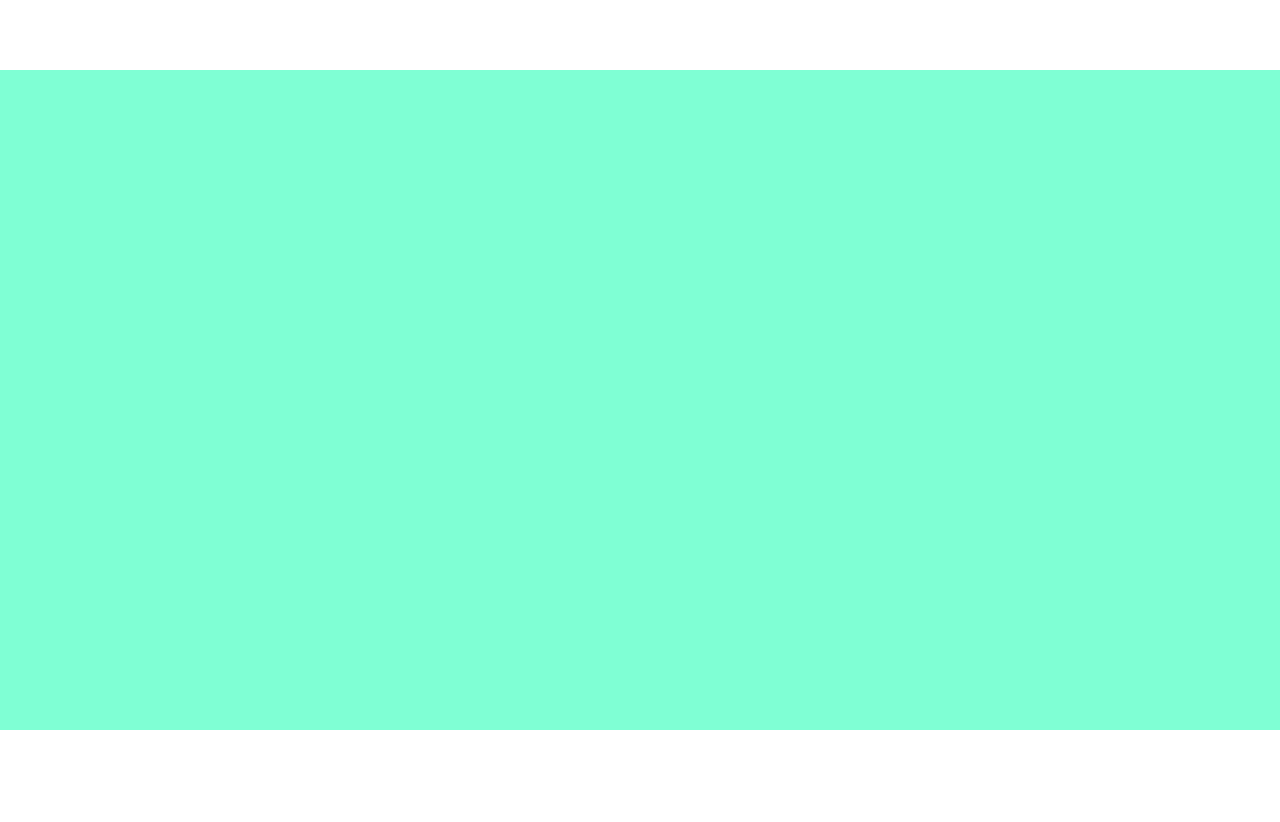
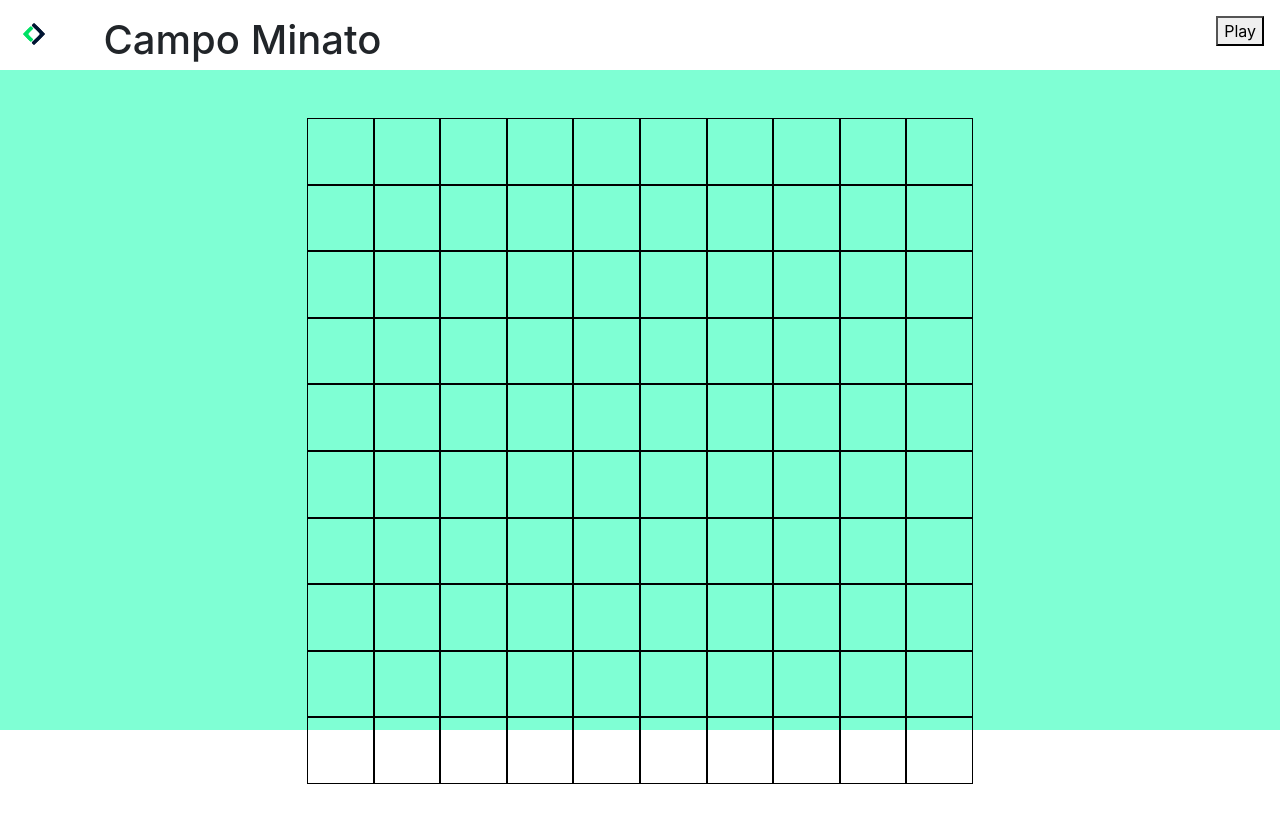
Before and after one commit to AngelicoDaniel/js-campominato-grid, a plain HTML site: page index.html in a window 1280 px wide. Before the commit the page ends 800 px from the top, so only its background shows below. Drawn offline with nearby package versions, Linux system fonts and the light colour scheme.

Commit message:
ancora struttura

```diff
--- a/assets/css/style.css
+++ b/assets/css/style.css
@@ -11,18 +11,18 @@ footer {
     height:  70px;
 }
 
-#grid {
+#griglia {
     display: flex;
     justify-content: center;
     align-items: center;
     flex-wrap: wrap;
-    width: 80%;
+    width: 60%;
     margin: 0 auto;
 }
 
 .square{
     border: 1px solid black;
-    width: calc(100/8);
+    width: calc(100%/10);
     aspect-ratio: 1/1;
 }
 
--- a/assets/script/main.js
+++ b/assets/script/main.js
@@ -0,0 +1,23 @@
+const griglia = document.getElementById('griglia')
+console.log(griglia)
+
+function creazioneBox(){
+    const div = document.createElement('div')
+    div.classList.add('square')
+    return div;
+}
+
+console.log( creazioneBox() )
+
+for (let i = 0; i < 100; i++){
+
+    let element = creazioneBox();
+    console.log(element)
+    element.addEventListener('click', function() {
+        console.log(this)
+        this.classList.toggle('active')
+
+    })
+
+    griglia.append (element)
+}
--- a/index.html
+++ b/index.html
@@ -1,17 +1,31 @@
 <!doctype html>
 <html lang="en">
-  <head>
+<head>
     <meta charset="utf-8">
     <meta name="viewport" content="width=device-width, initial-scale=1, shrink-to-fit=no">
     <link rel="stylesheet" href="https://cdn.jsdelivr.net/npm/bootstrap@4.3.1/dist/css/bootstrap.min.css" integrity="sha384-ggOyR0iXCbMQv3Xipma34MD+dH/1fQ784/j6cY/iJTQUOhcWr7x9JvoRxT2MZw1T" crossorigin="anonymous">
     <title>campominato grid</title>
     <link rel="stylesheet" href="assets/css/style.css">
-  </head>
-  <body>
-    <header></header>
+</head>
+<body>
+    <header class="d-flex justify-content-between p-3">
+
+        <div class="row">
+            <div class="col-1">
+                <img class="w-50" src="assets/img/mobile-logo.png" alt="logo">
+            </div>
+            <h1>Campo Minato</h1>
+        </div>
+
+        <div>
+            <button>Play</button>
+        </div>
+    </header>
 
     <main>
-        <section id="grid" class="container d-flex flex-wrap"></section>
+        <section class="container py-5">
+        <div id="griglia"></div>
+        </section>
     </main>
 
     <footer></footer>
```
